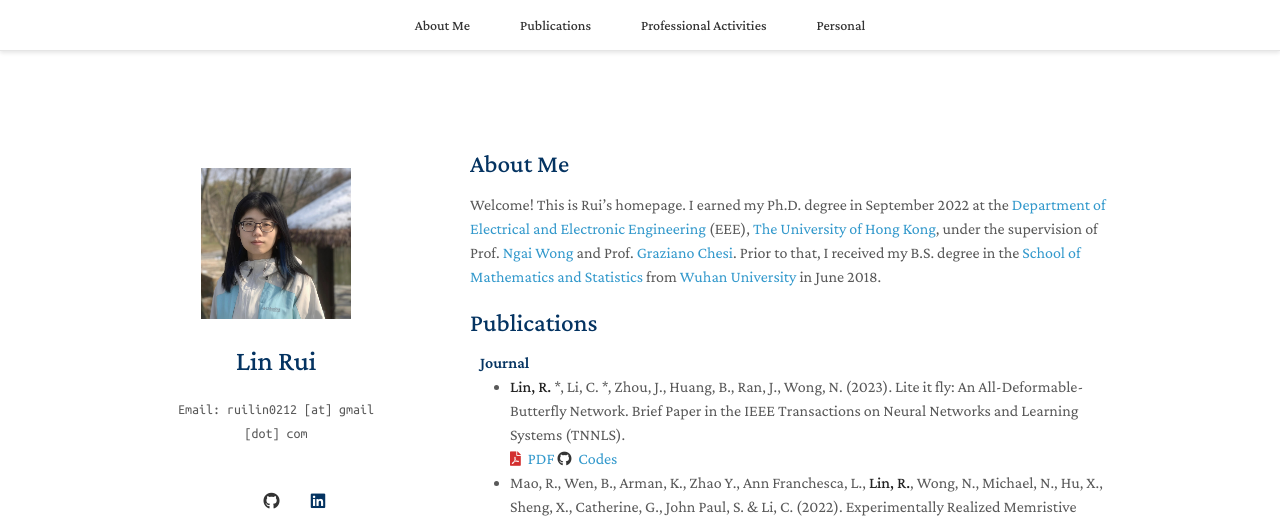
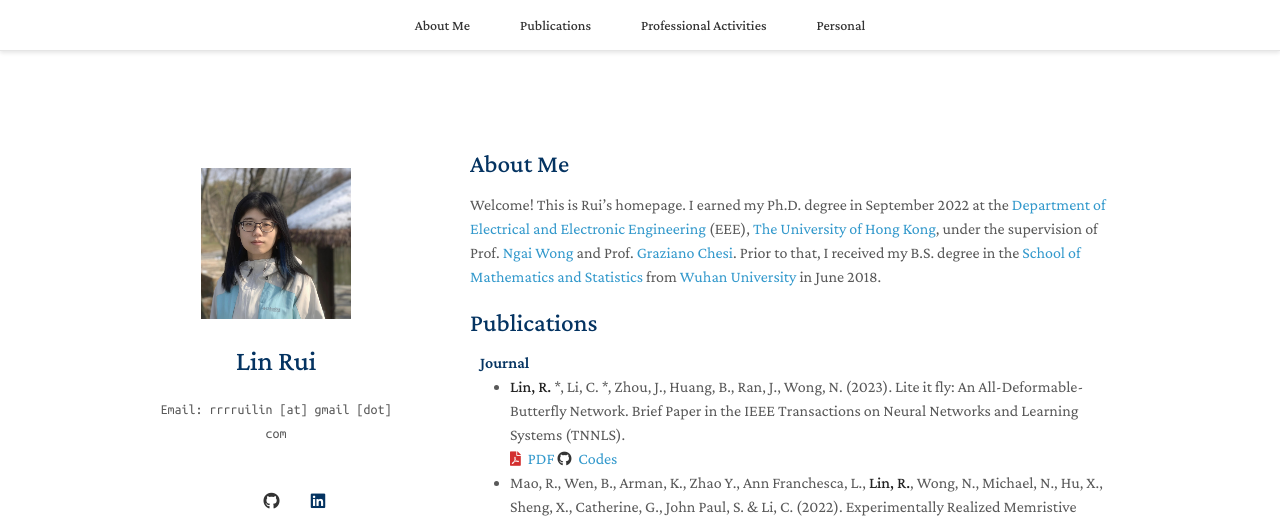
Before and after one commit to rlin27/rlin27.github.io, a Jekyll site: the page built from index.md, in a window 1280 px wide. Shown: the top 523 px of the page. Built offline with Jekyll 4.4.1, drawn with Linux system fonts in a browser that asks for light colours; nearby versions of some CDN libraries; a style sheet for code colours, icons or effects is not loaded.

Commit message:
Update _config.yml

```diff
--- a/_config.yml
+++ b/_config.yml
@@ -1,6 +1,6 @@
 # Basic Information
 title: Lin Rui
-email: ruilin0212 [at] gmail [dot] com
+email: rrrruilin [at] gmail [dot] com
 
 # Search Engine Optimization (SEO)
 # The following information is used to improve the website traffic from search engines, e.g., Google.
```
